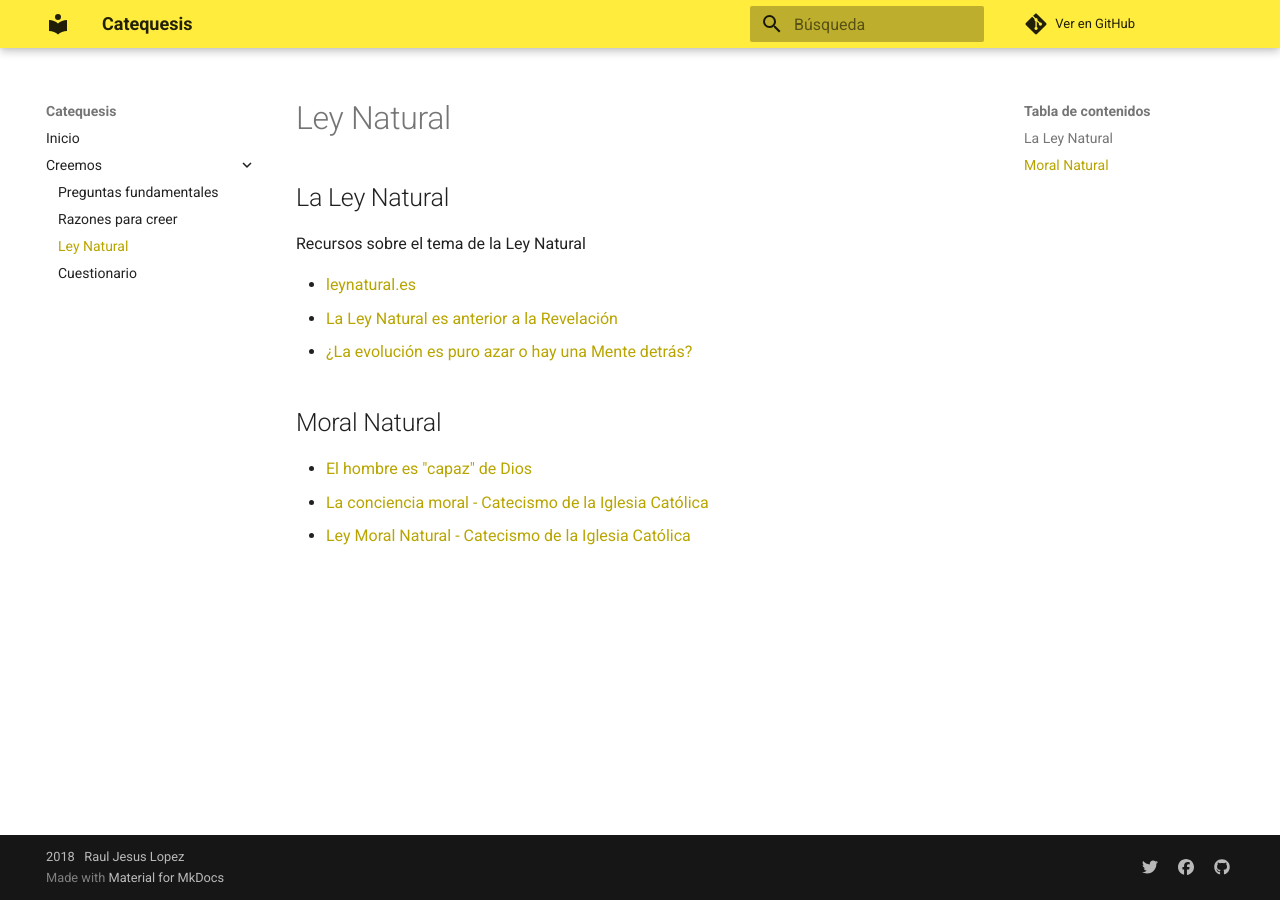
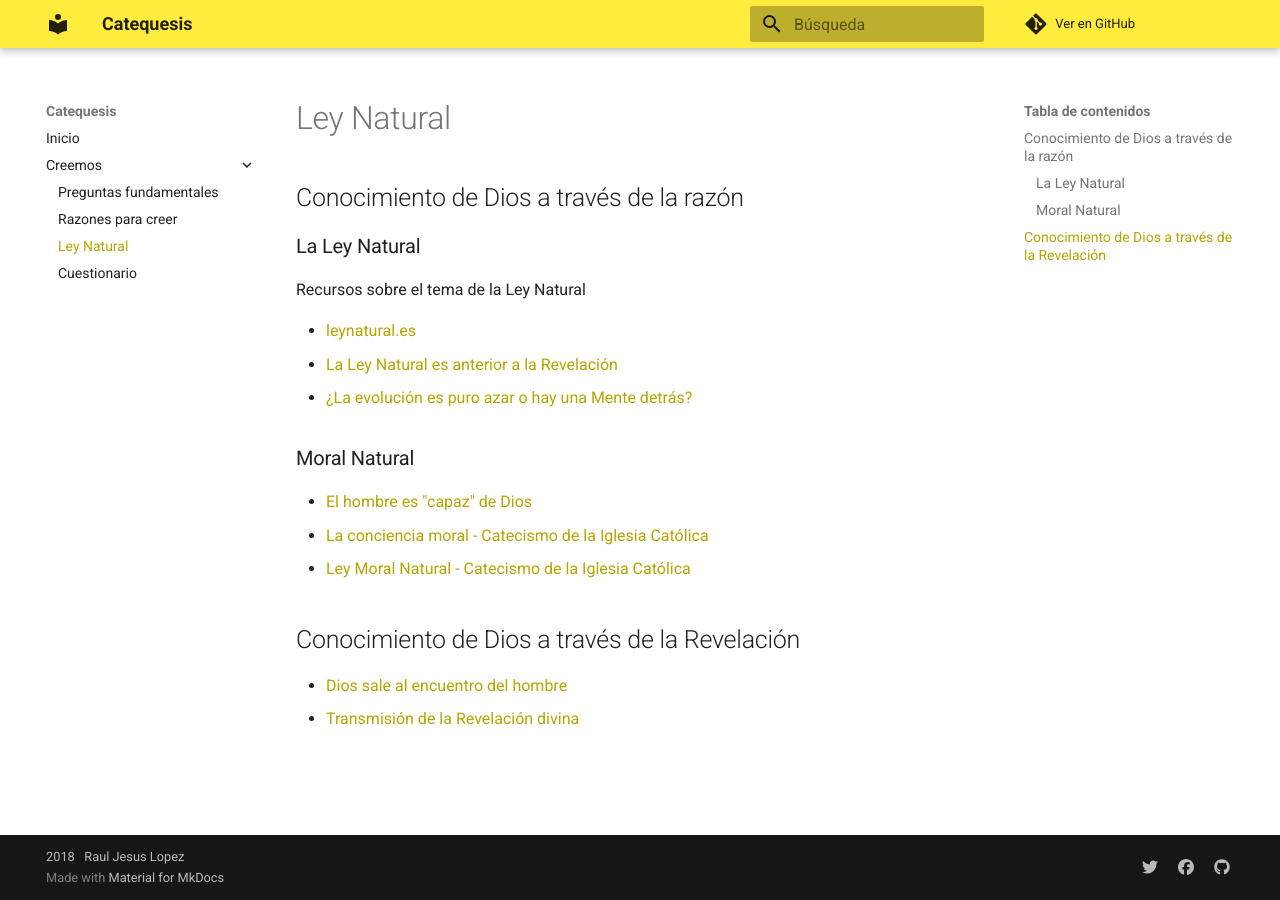
Before and after one commit to la9una/catequesis, an MkDocs documentation site: the page built from docs/creemos/leynatural.md, in a window 1280 px wide. Built offline with MkDocs 1.6.1 and Material for MkDocs 9.7.7, drawn with Linux system fonts in a browser that asks for light colours; comment, search, counter and statistics services are not loaded.

Commit message:
mar may 14 10:26:28 -03 2019

```diff
--- a/docs/creemos/leynatural.md
+++ b/docs/creemos/leynatural.md
@@ -1,4 +1,6 @@
-## La Ley Natural
+## Conocimiento de Dios a través de la razón
+
+### La Ley Natural
 
 Recursos sobre el tema de la Ley Natural
 
@@ -7,7 +9,12 @@ Recursos sobre el tema de la Ley Natural
 * [¿La evolución es puro azar o hay una Mente detrás?](https://www.religionenlibertad.com/ciencia_y_fe/62199/evolucion-puro-azar-hay-una-mente-detras-detectar.html)
 
 
-## Moral Natural
+### Moral Natural
 * [El hombre es "capaz" de Dios](http://www.vatican.va/archive/catechism_sp/p3s1c1a6_sp.html)
 * [La conciencia moral  - Catecismo de la Iglesia Católica](http://www.vatican.va/archive/catechism_sp/p3s1c1a6_sp.html)
 * [Ley Moral Natural - Catecismo de la Iglesia Católica](http://www.vatican.va/archive/catechism_sp/p3s1c3a1_sp.html)
+
+
+## Conocimiento de Dios a través de la Revelación
+* [Dios sale al encuentro del hombre](http://www.vatican.va/archive/catechism_sp/p1s1c2a1_sp.html)
+* [Transmisión de la Revelación divina](http://www.vatican.va/archive/catechism_sp/p1s1c2a2_sp.html)
```
Also changed, not shown: docs/creemos/cuestionario.md (+6 -1 lines), site/creemos/cuestionario/index.html, site/creemos/leynatural/index.html, site/search/search_index.json, site/sitemap.xml, 1 other file.
